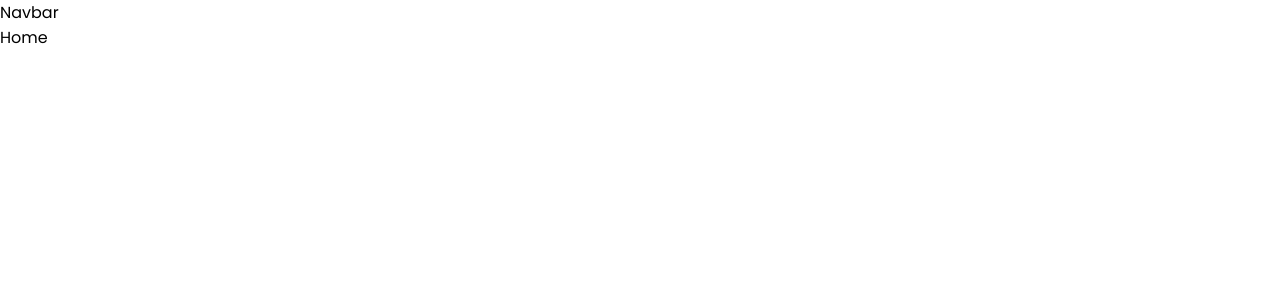
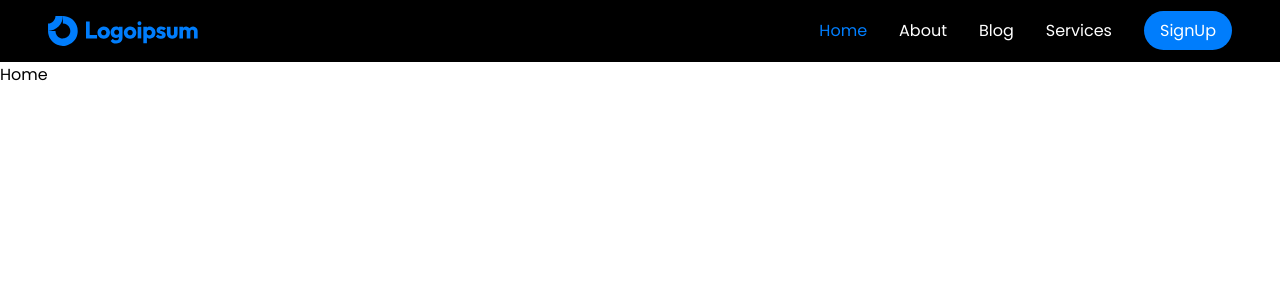
Before and after one commit to G3RGES/responsive-navbar, a React (Vite) app: page / in a window 1280 px wide. Shown: the top 300 px of the page. Built offline with nearby package versions, Linux system fonts and the light colour scheme.

Commit message:
Update Navbar.jsx

```diff
--- a/src/components/Navbar.jsx
+++ b/src/components/Navbar.jsx
@@ -1,7 +1,52 @@
-import React from "react";
+import React, { useState } from "react";
+import { Logo } from "./Logo";
+import {
+  NavLinkWrapper,
+  NavbarWrapper,
+  StyledNavLink,
+  StyledFontAwesomeIcon,
+} from "../styles/Navbar.styled";
+import { faBars } from "@fortawesome/free-solid-svg-icons";
 
 const Navbar = () => {
-  return <div>Navbar</div>;
+  const links = [
+    {
+      page: "Home",
+      href: "/",
+    },
+    {
+      page: "About",
+      href: "/about",
+    },
+    {
+      page: "Blog",
+      href: "/blog",
+    },
+    {
+      page: "Services",
+      href: "/services",
+    },
+    {
+      page: "SignUp",
+      href: "/signup",
+    },
+  ];
+
+  const [active, setActive] = useState(false);
+
+  return (
+    <NavbarWrapper>
+      <Logo />
+      <StyledFontAwesomeIcon icon={faBars} onClick={() => setActive(!active)} />
+      <NavLinkWrapper active={active}>
+        {links.map((link, idx) => (
+          <StyledNavLink activeclassname="active" key={idx} to={link.href}>
+            {link.page}
+          </StyledNavLink>
+        ))}
+      </NavLinkWrapper>
+    </NavbarWrapper>
+  );
 };
 
 export default Navbar;
```
